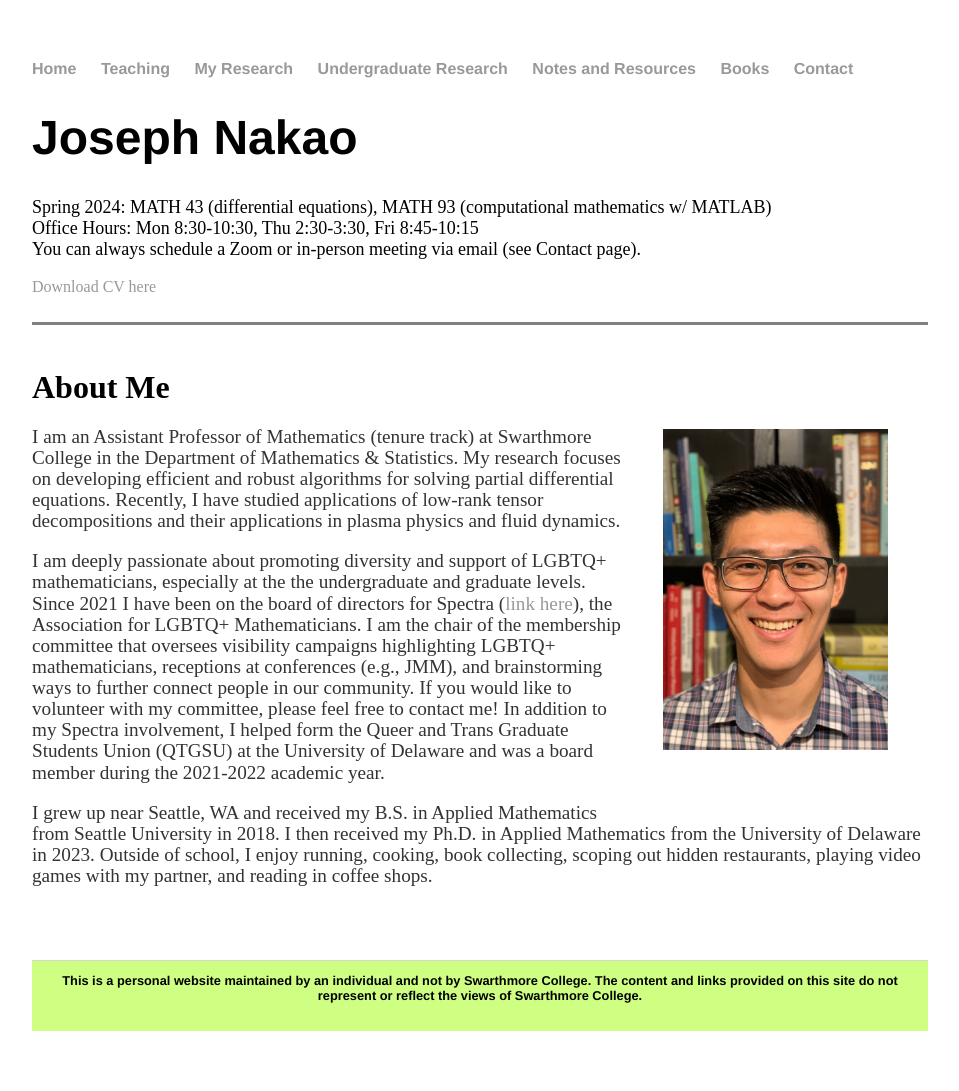
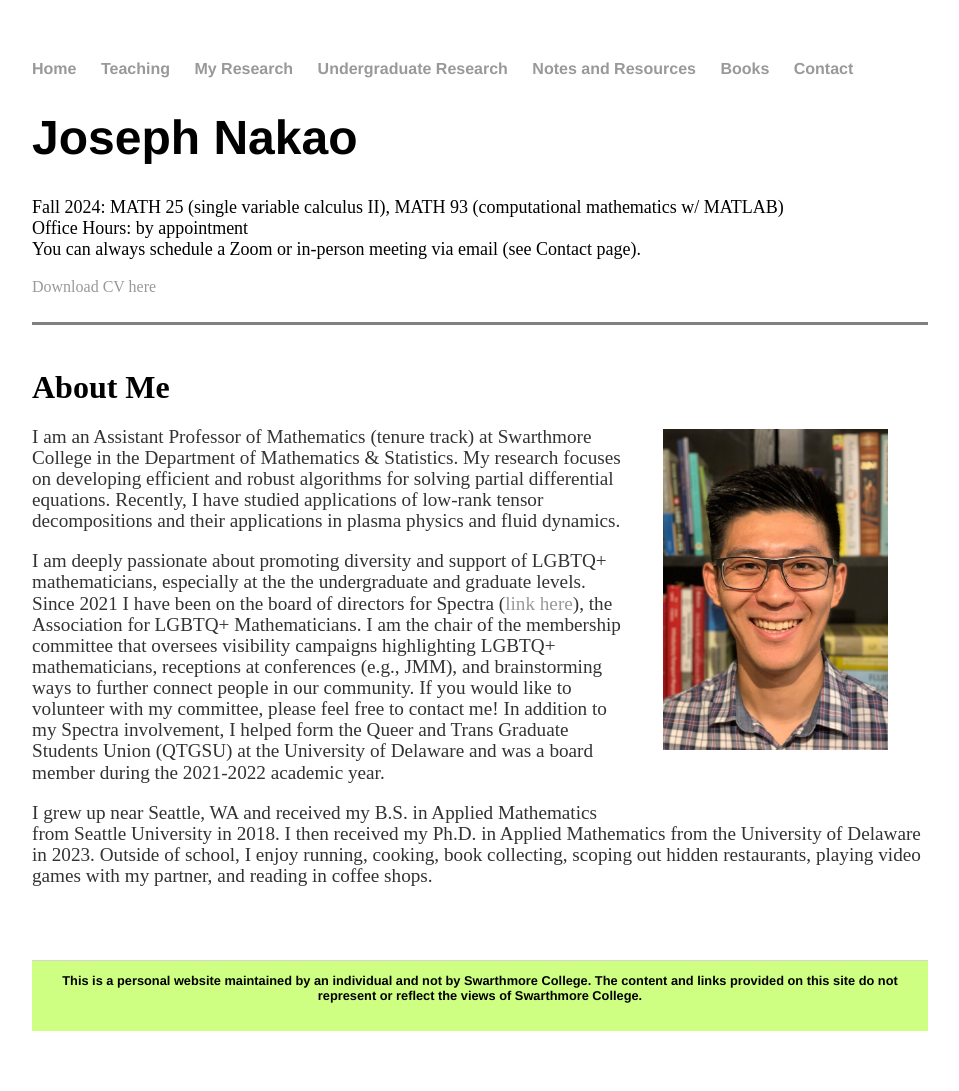
Before and after one commit to jhknakao/jhknakao.github.io, a Jekyll site: the page built from index.html, in a window 1280 px wide. Shown: the whole page, without its empty margins (160-1119 px from the left). Built offline with Jekyll 4.4.1, drawn with Linux system fonts in a browser that asks for light colours.

Commit message:
Update index.html

```diff
--- a/index.html
+++ b/index.html
@@ -4,9 +4,9 @@ title: Joseph Nakao's Homepage
 ---
 <div class="blurb">
 	<h1>Joseph Nakao</h1>
-	<font size="4">Spring 2024: MATH 43 (differential equations), MATH 93 (computational mathematics w/ MATLAB)</font>
+	<font size="4">Fall 2024: MATH 25 (single variable calculus II), MATH 93 (computational mathematics w/ MATLAB)</font>
 	<br>
-	<font size="4">Office Hours: Mon 8:30-10:30, Thu 2:30-3:30, Fri 8:45-10:15</font>
+	<font size="4">Office Hours: by appointment</font>
 	<br>
 	<font size="4">You can always schedule a Zoom or in-person meeting via email (see Contact page).</font>
 	<br>
```
